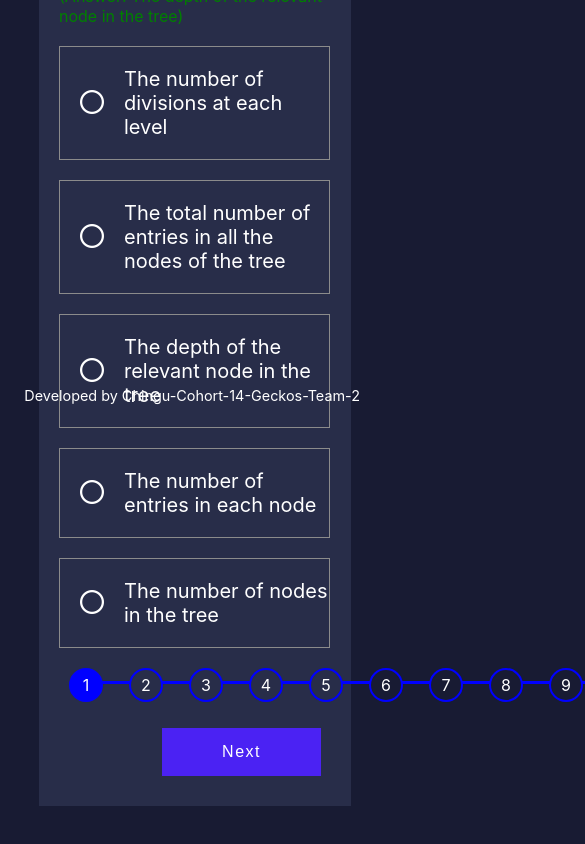
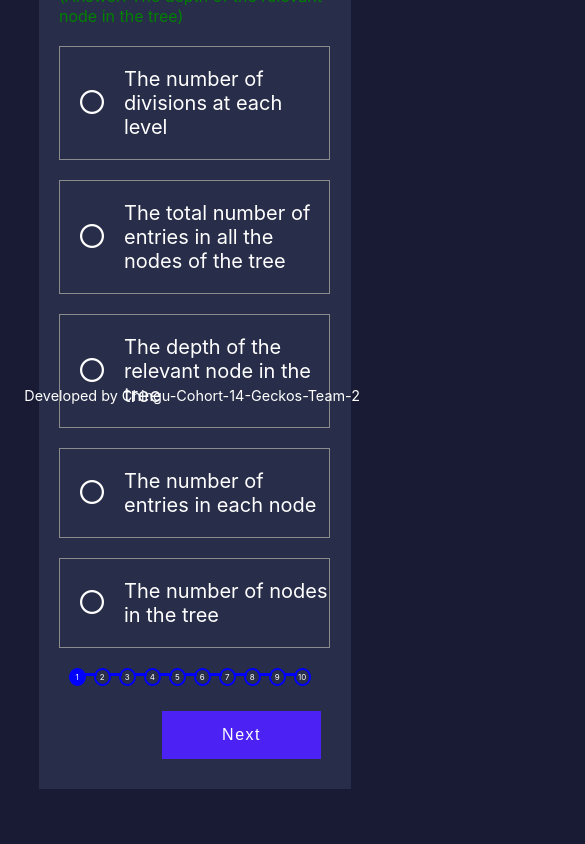
Before and after one commit to chingu-voyages/v14-geckos-team-02, a React (Create React App) app: page /quiz/0 in a window 390 px wide. Shown: the part 421-1265 px from the top of the page, 585 px wide, since content can reach past the window. Built offline with nearby package versions, Linux system fonts and the light colour scheme.

Commit message:
Add media query to make progress bar responsive

```diff
--- a/src/views/components/ProgressBar/ProgressBar.scss
+++ b/src/views/components/ProgressBar/ProgressBar.scss
@@ -1,47 +1,39 @@
+@mixin standard($grid-template, $align) {
+  display: grid;
+  grid-template: $grid-template;
+  width: 100%;
+  height: 100%;
+  justify-content: center;
+  align-items: $align;
+}
+
 .progress-container {
   background-color:transparent;
-  width: 600px;
-  height: 30px;
+  width: 250px;
+  height: 13px;
   display: grid;
   grid-template-columns: repeat(10,1fr);
   margin-left: 30px;
-}
-
   .progress-box {
-  height: 100%;
-  width: 100%;
-  display: grid;
-  grid-template-columns: 1fr 1fr;
-  justify-content: center;
-  align-items: stretch;
-}
+    @include standard(1fr/1fr 1fr,stretch);
     .progress-circle {
-  display:grid;
-  grid-template: 1fr 1fr;
-  height: 100%;
-  width: 100%;
-  justify-content: center;
-  align-items: center;
-  text-align: center;
-  font-size: 100%;
+      @include standard(1fr 1fr,center);
+      font-size: 50%;
       color: white;
       border-radius: 50%;
       border: 2px solid blue;
     }
-
     .progress-bridge {
-  display: grid;
+      @include standard(1fr/1fr,center);
       grid-template: 1fr/1fr;
-  width: 100%;
-  height: 100%;
-  justify-content: center;
-  align-items: center;
-}
       .progress-line {
         height: 3px;
         width: 98%;
         background-color: blue;
         margin-left: 3px;
+      }
+    }
+  }
 }
 
 .progress-box:last-of-type .progress-line {
@@ -51,3 +43,13 @@
 .complete {
   background-color: blue;
 }
+
+@media only screen and (min-width: 768px){
+  .progress-container {
+    width: 600px;
+    height: 30px;
+  }
+  .progress-circle {
+    font-size: 100%;
+  }
+}
```
Lines whose indentation alone changed are shown as unchanged.
